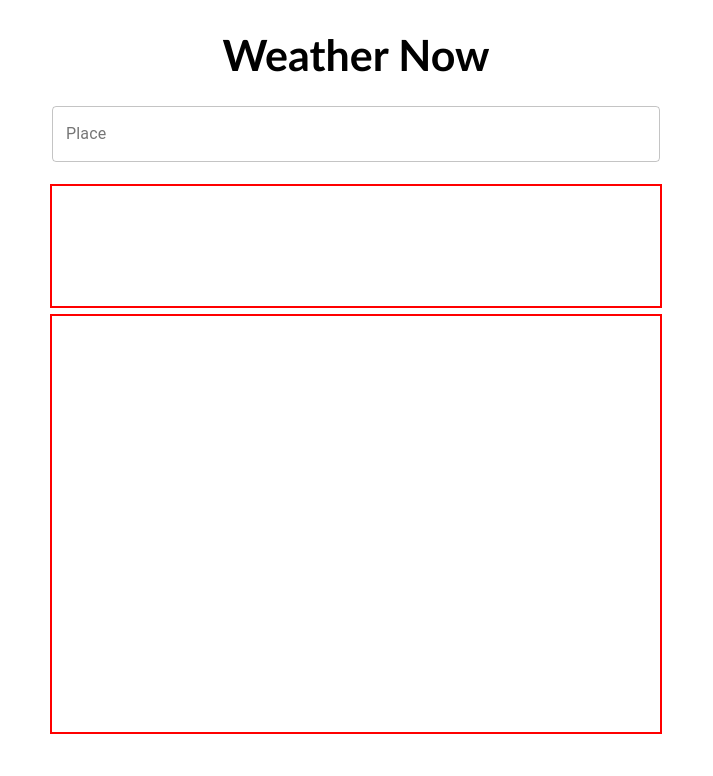
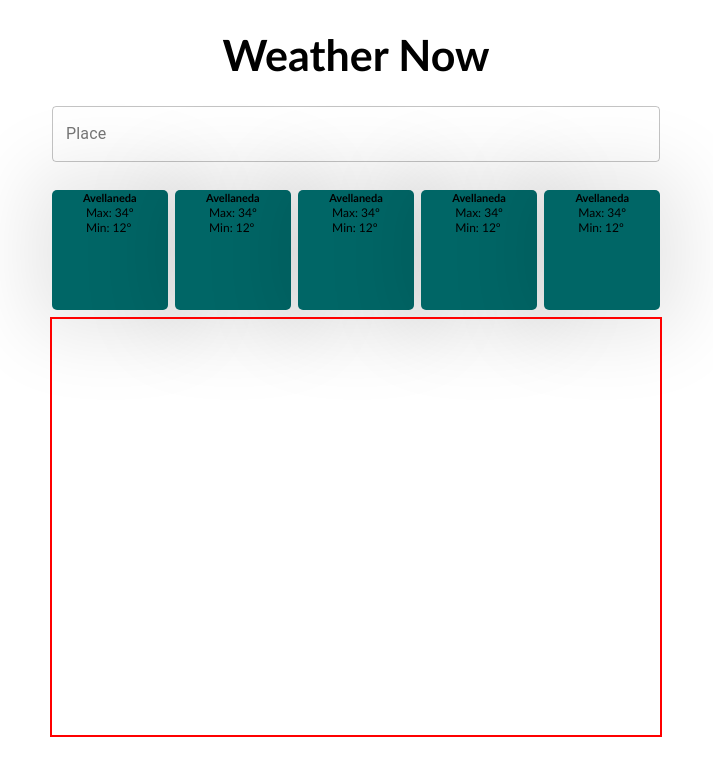
Before and after one commit to RodrigoLaviani/weather-fe, a React app: page / in a window 1280 px wide. Shown: the top 776 px of the page, without its empty margins (284-997 px from the left). Built offline with nearby package versions, Linux system fonts and the light colour scheme.

Commit message:
place styles

```diff
--- a/src/assets/stylesheets/constants.scss
+++ b/src/assets/stylesheets/constants.scss
@@ -0,0 +1 @@
+$place-background: #006666;
--- a/src/assets/stylesheets/selector/selector.scss
+++ b/src/assets/stylesheets/selector/selector.scss
@@ -1,5 +1,40 @@
+@import '../constants.scss';
+
 .selector-container {
     height: 15%;
     width: 95%;
-    margin-top: 1%;
+    margin-top: 2%;
+    display: flex;
+    justify-content: space-between;
+    align-items: center;
 }
+
+.place-container {
+    height: 100%;
+    width: 19%;
+    display: flex;
+    justify-content: start;
+    align-items: center;
+    flex-direction: column;
+    box-shadow: 1px 2px 77px 22px rgba(0,0,0,0.1);
+    background-color: $place-background;
+    border-radius: 5px;
+}
+
+.place-title {
+    font-size: 11px;
+    font-weight: bold;
+    margin-top: 1px;
+    margin-bottom: 0.2px;
+    padding: 0px 1px;
+    word-wrap: break-word;
+    text-align: center;
+}
+
+.temp-container {
+    display: flex;
+    flex-direction: column;
+    .max-temp, .min-temp {
+        font-size: 12px;
+    }
+}
--- a/src/components/selector/Place.js
+++ b/src/components/selector/Place.js
@@ -0,0 +1,17 @@
+import React from 'react';
+import '../../assets/stylesheets/selector/selector.scss';
+
+const Place = () => {
+  return (
+        <div className='place-container'>
+            <h3 className='place-title'>Avellaneda</h3>
+            <div className='temp-container'>
+                <span className='max-temp'>Max: 34º</span>
+                <span className='min-temp'>Min: 12º</span>
+            </div>
+            {/* icon */}
+        </div>
+  );
+}
+
+export default Place;
--- a/src/components/selector/SelectorContainer.js
+++ b/src/components/selector/SelectorContainer.js
@@ -1,15 +1,15 @@
 import React from 'react';
 import '../../assets/stylesheets/selector/selector.scss';
+import Place from './Place.js';
 
 const SelectorContainer = () => {
-
-    const style = {
-        border: "2px solid red"
-      };
-
     return (
-        <div className="selector-container" style={style}>
-
+        <div className="selector-container">
+            <Place></Place>
+            <Place></Place>
+            <Place></Place>
+            <Place></Place>
+            <Place></Place>
         </div>
     )
 }
```
